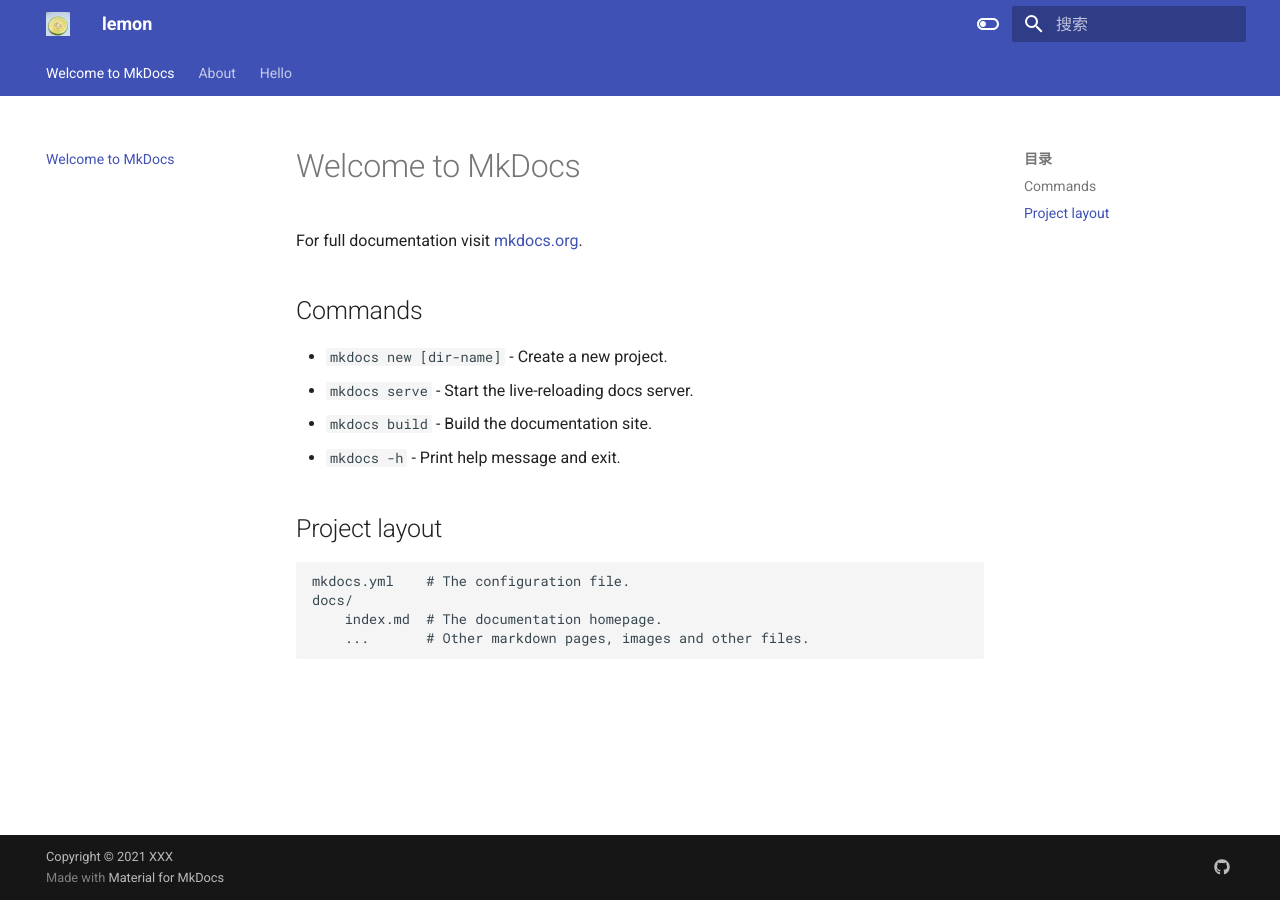
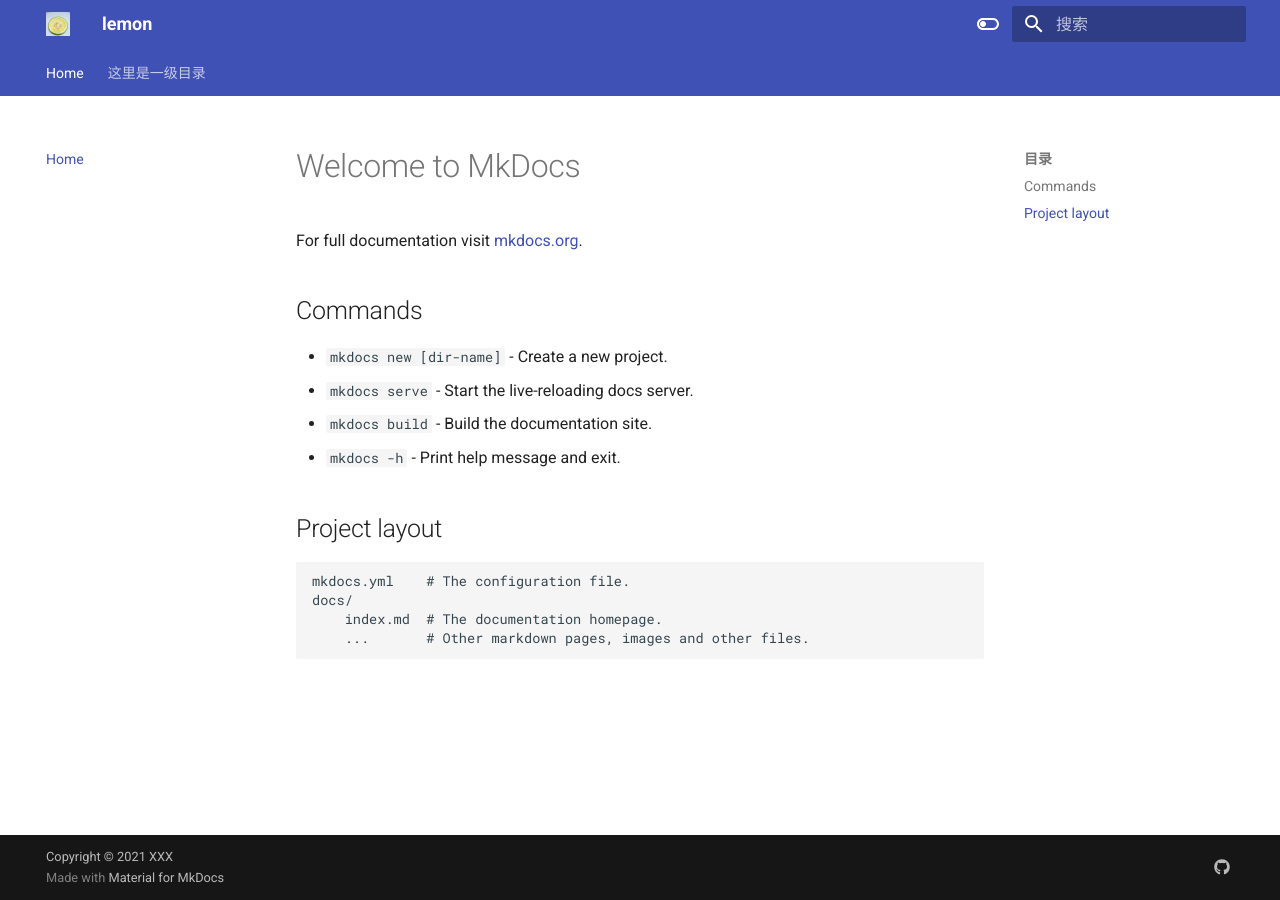
Before and after one commit to Apostle-lemon/Apostle-lemon.github.io, an MkDocs documentation site: the page built from docs/index.md, in a window 1280 px wide. Built offline with MkDocs 1.6.1 and Material for MkDocs 9.7.7, drawn with Linux system fonts in a browser that asks for light colours; some of the changed lines change nothing that is shown.

Commit message:
see the files change

```diff
--- a/mkdocs.yml
+++ b/mkdocs.yml
@@ -39,3 +39,7 @@ extra:
     - icon: fontawesome/brands/github
       link: #
       name: github
+nav:
+  - Home: index.md
+  - 这里是一级目录:
+    - 这里是二级目录: about.mds
```
